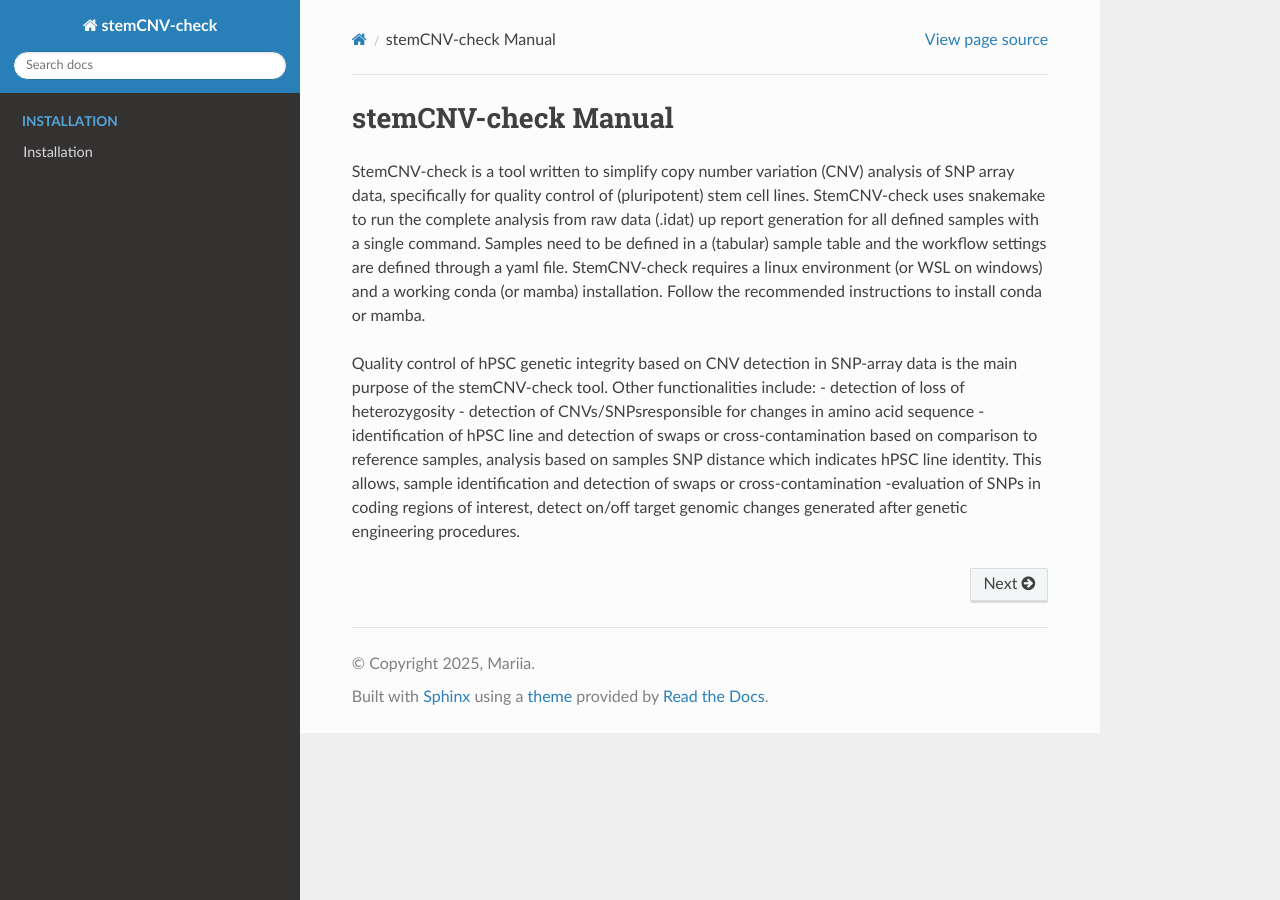
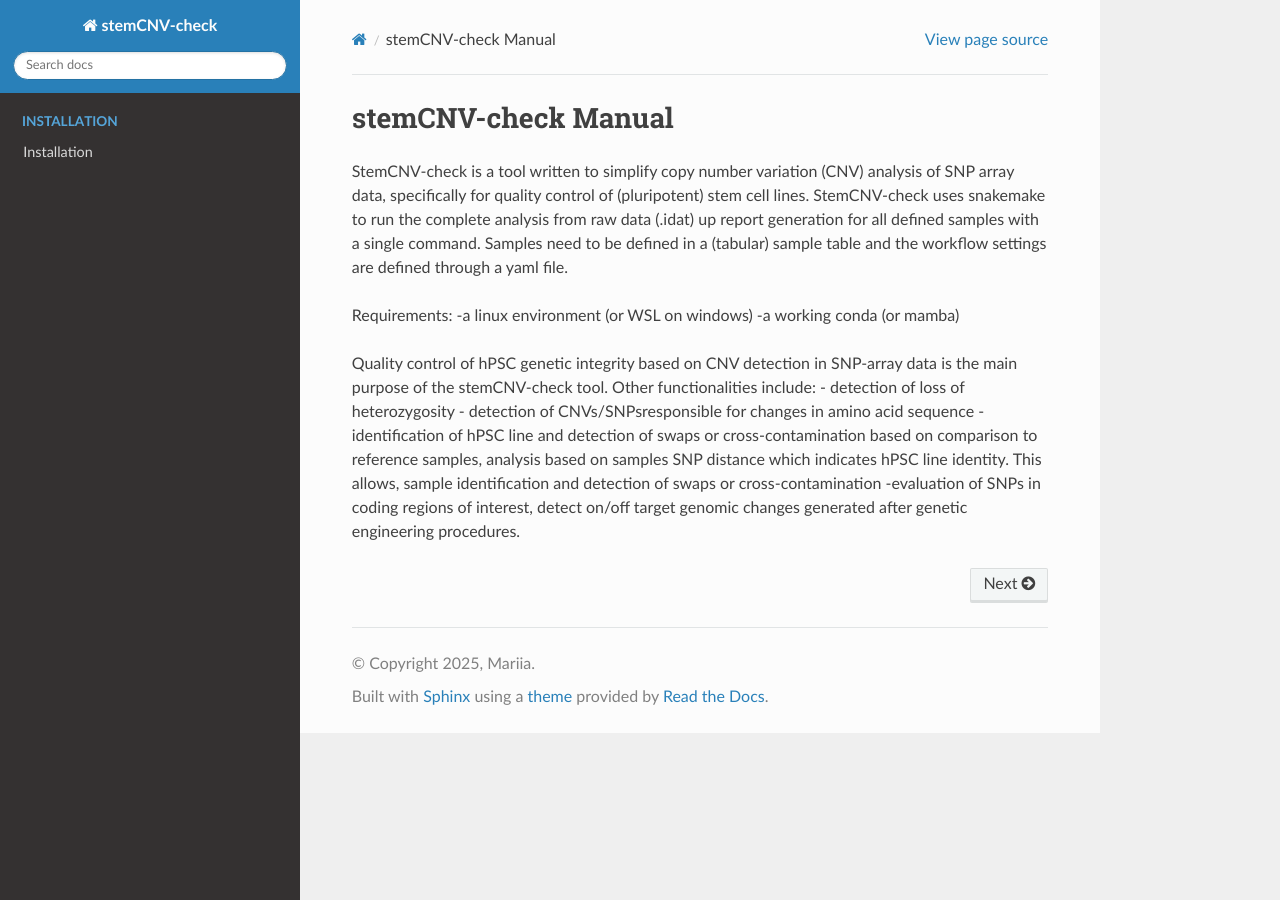
Before and after one commit to icalledmyselfmoon/stemCNV_check_Read_the_docs, a Sphinx documentation site: the page built from source/index.rst, in a window 1280 px wide. Built offline with Sphinx 7.4.7 and the Read the Docs theme 3.1.0, drawn with Linux system fonts in a browser that asks for light colours.

Commit message:
Update index.rst

```diff
--- a/source/index.rst
+++ b/source/index.rst
@@ -7,7 +7,10 @@ stemCNV-check Manual
 ===========================
 
 StemCNV-check is a tool written to simplify copy number variation (CNV) analysis of SNP array data, specifically for quality control of (pluripotent) stem cell lines. StemCNV-check uses snakemake to run the complete analysis from raw data (.idat) up report generation for all defined samples with a single command. Samples need to be defined in a (tabular) sample table and the workflow settings are defined through a yaml file.
-StemCNV-check requires a linux environment (or WSL on windows) and a working conda (or mamba) installation. Follow the recommended instructions to install conda or mamba.
+
+Requirements:
+-a linux environment (or WSL on windows)
+-a working conda (or mamba)
 
 Quality control of hPSC genetic integrity based on CNV detection in SNP-array data is the main purpose of the stemCNV-check tool.
 Other functionalities include:
```
